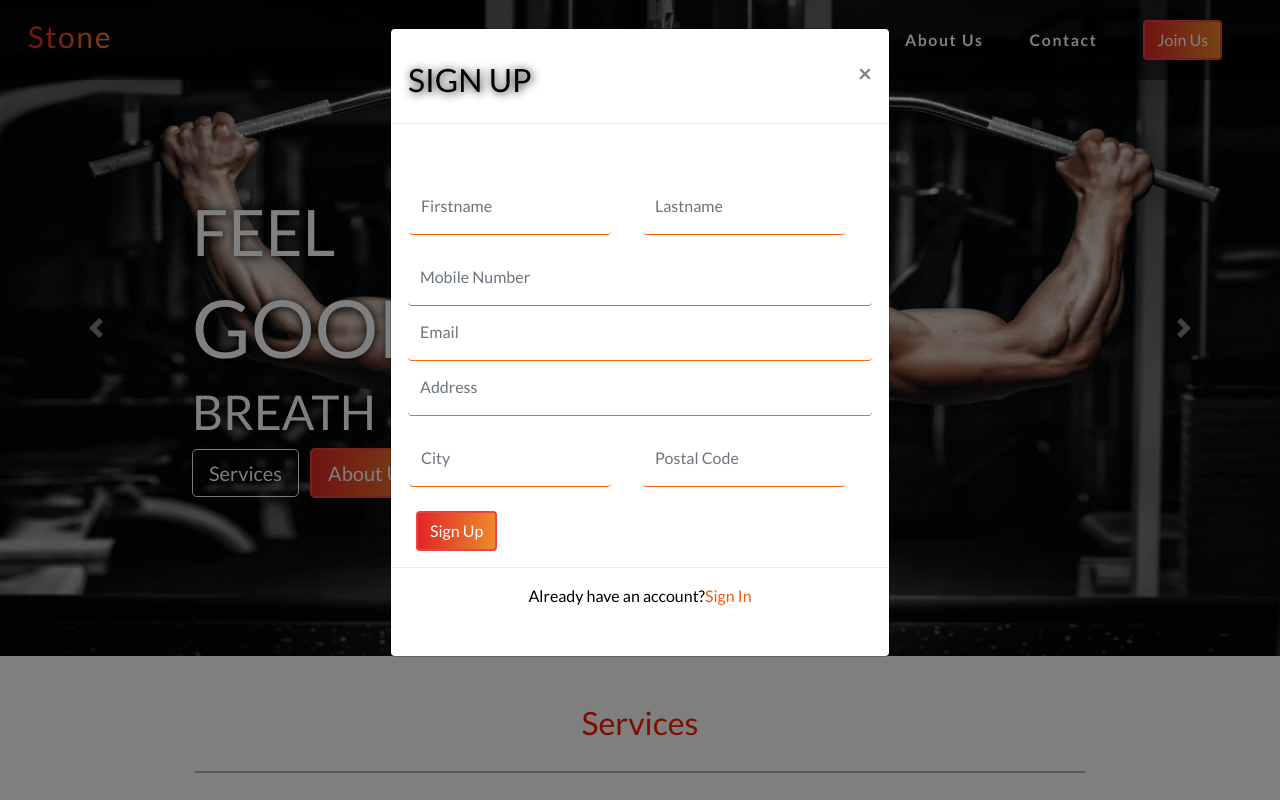
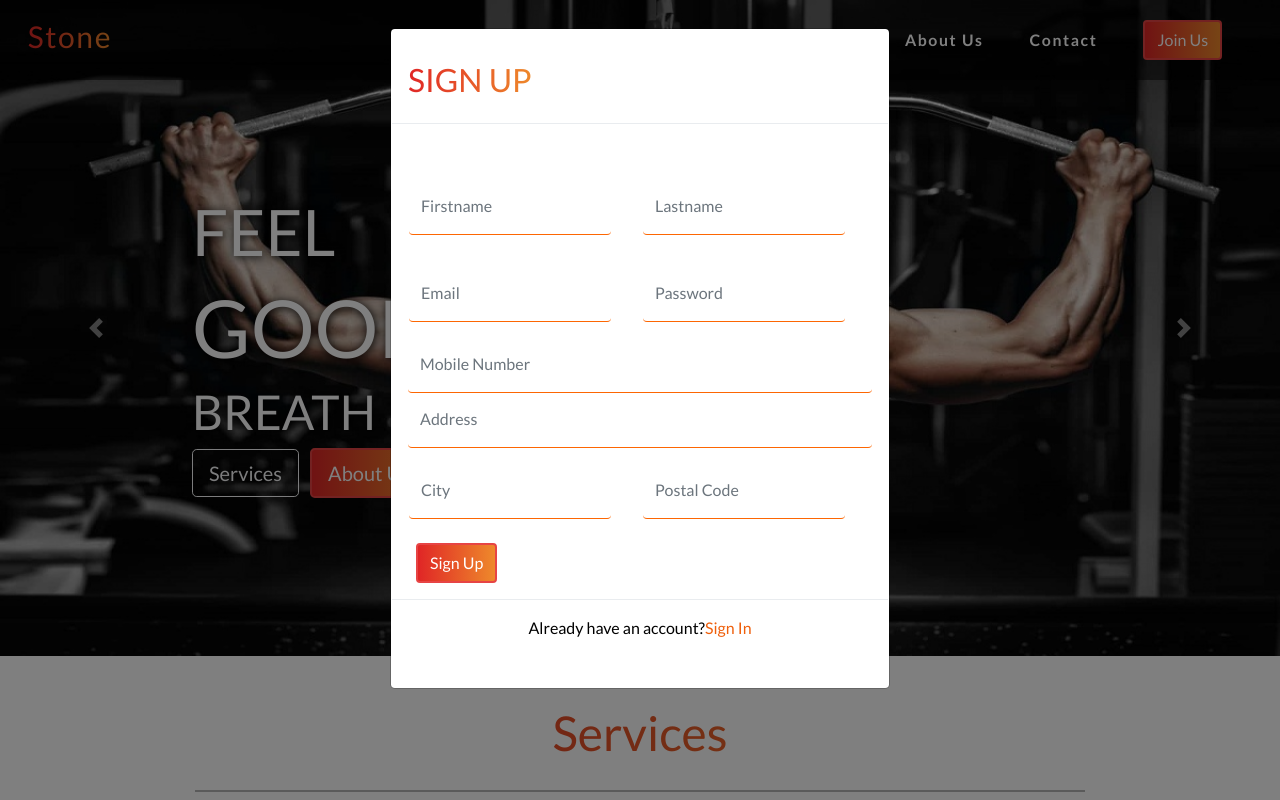
Before and after one commit to NarendraManipal/Gym_Website, a PHP site: page / in a window 1280 px wide, after a click on "Join Us". Run offline with PHP 8.4, Linux system fonts and the light colour scheme; some libraries are stand-ins or nearby versions.

Commit message:
modified commit

```diff
--- a/css/login-box.css
+++ b/css/login-box.css
@@ -33,3 +33,9 @@
     text-decoration: none;
     color: #ef5f0b
 }
+.modal-header h2 {
+  background: linear-gradient(to right, #e02626 0%, #ee892b 100%);
+	-webkit-background-clip: text;
+	-webkit-text-fill-color: transparent;
+  text-shadow: none;
+}
--- a/css/style.css
+++ b/css/style.css
@@ -57,7 +57,7 @@
   height: .7rem;
   background-color: #404040;
 }
-.carousel-caption h1, h2, h3 {
+.carousel-caption > h1, h2, h3 {
   text-transform: uppercase;
   text-shadow: 1px 1px 10px #000;
 }
@@ -118,8 +118,8 @@
 
 /*services*/
 .display-4 {
-  font-size: 200%;
-  background: linear-gradient(to right, #ff0000 20%, #fa5103 100%);
+  font-size: 300%;
+  background: linear-gradient(to right, #e02626 0%, #ee892b 100%);
 	-webkit-background-clip: text;
 	-webkit-text-fill-color: transparent;
 }
--- a/index.php
+++ b/index.php
@@ -69,8 +69,15 @@
 											<input class="form-control" type="text" name="lastname" value="" placeholder="Lastname" required>
 										</div>
 									</div>
+									<div class="row">
+										<div class="col-xs-6">
+											<input type="email" class="form-control" name="reg-email" value="" placeholder="Email" required>
+										</div>
+										<div class="col-xs-6">
+											<input type="password" class="form-control" name="reg-password" value="" placeholder="Password" minlength="8" maxlength="15" required>
+										</div>
+									</div>
 									<input class="form-control" type="phone" name="phoneno" value="" placeholder="Mobile Number" maxlength="10" required>
-									<input type="email" class="form-control" name="reg-email" value="" placeholder="Email" required>
 									<input type="text" class="form-control" name="address" value="" placeholder="Address" required>
 									<div class="row">
 										<div class="col-xs 6">
```
